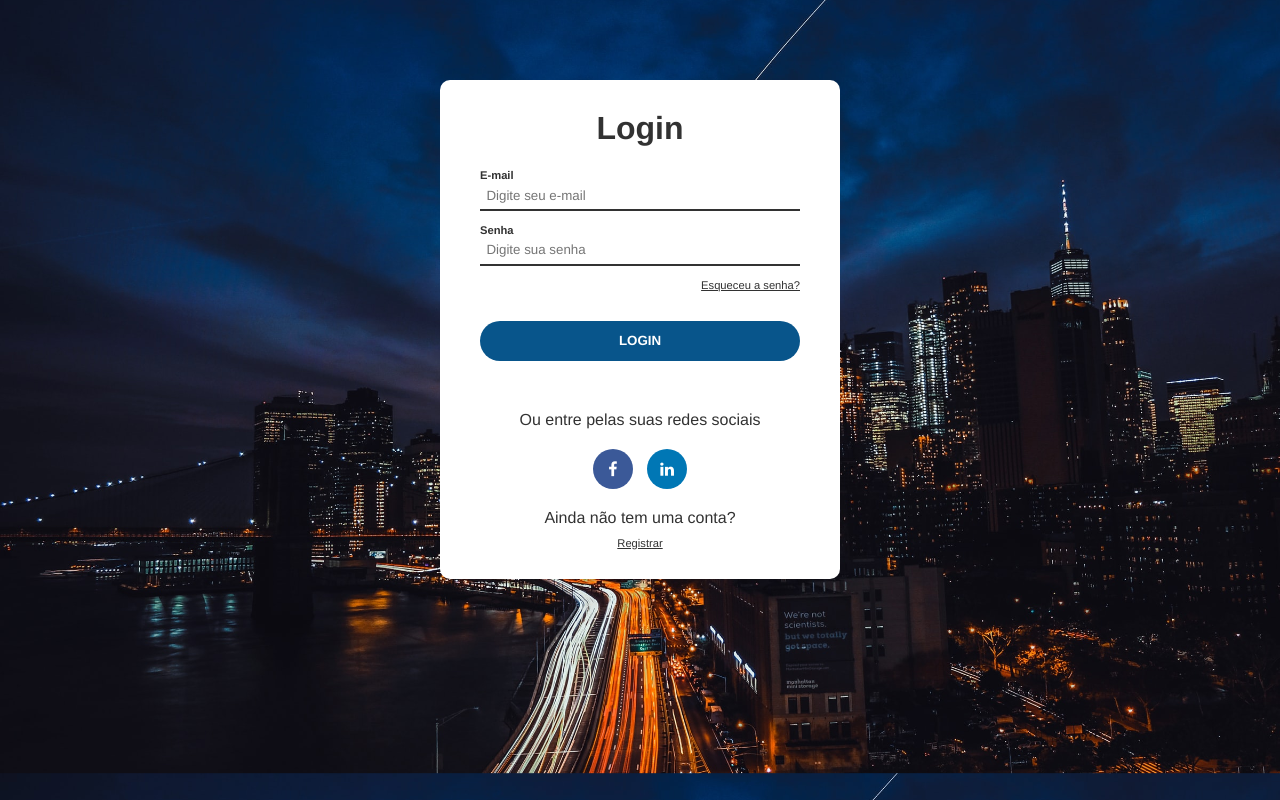
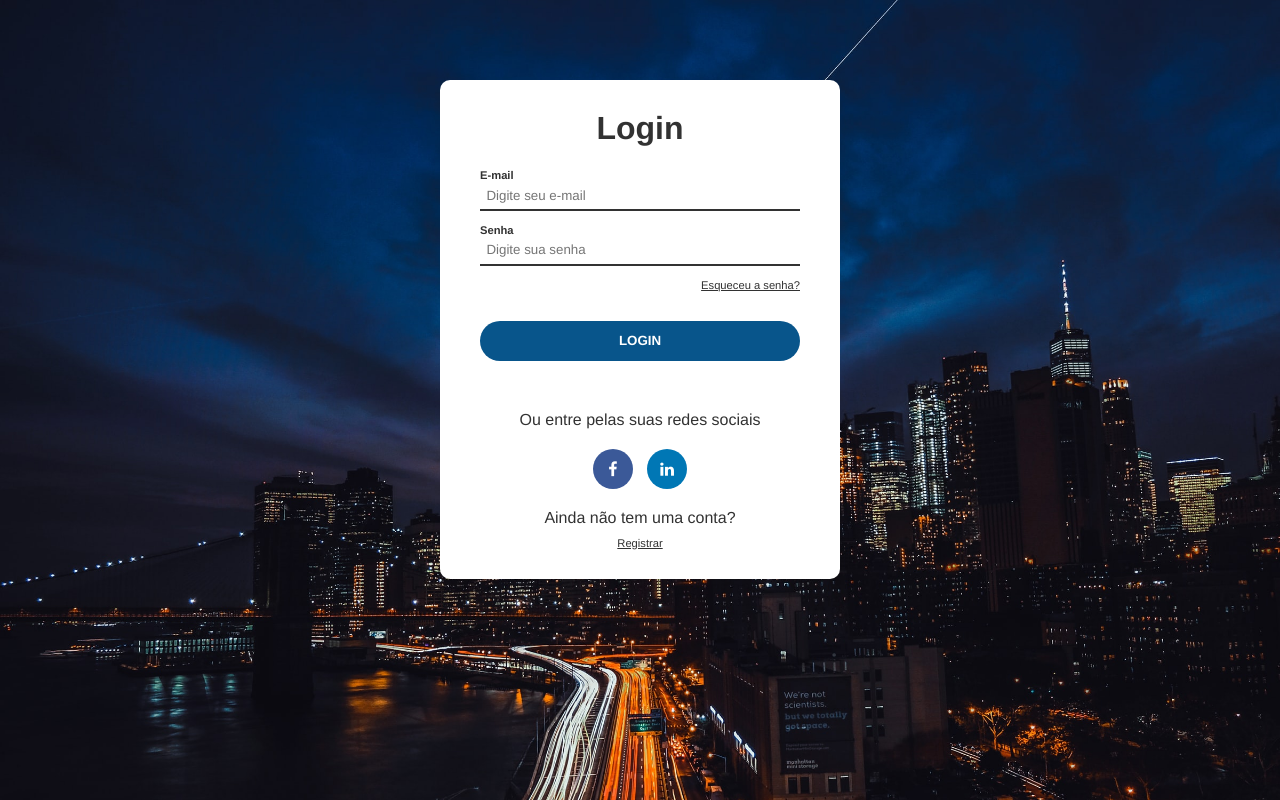
Before and after one commit to ernandoalvz7/login, a plain HTML site: page index.html in a window 1280 px wide. Drawn offline with Linux system fonts and the light colour scheme.

Commit message:
Update style.css

```diff
--- a/style.css
+++ b/style.css
@@ -10,7 +10,7 @@
 body {
   background-image: url(wallpaper.jpg);
 
-  background-position-y: -80px;
+
   background-size: cover;
 }
 textarea:focus, input:focus{
```
